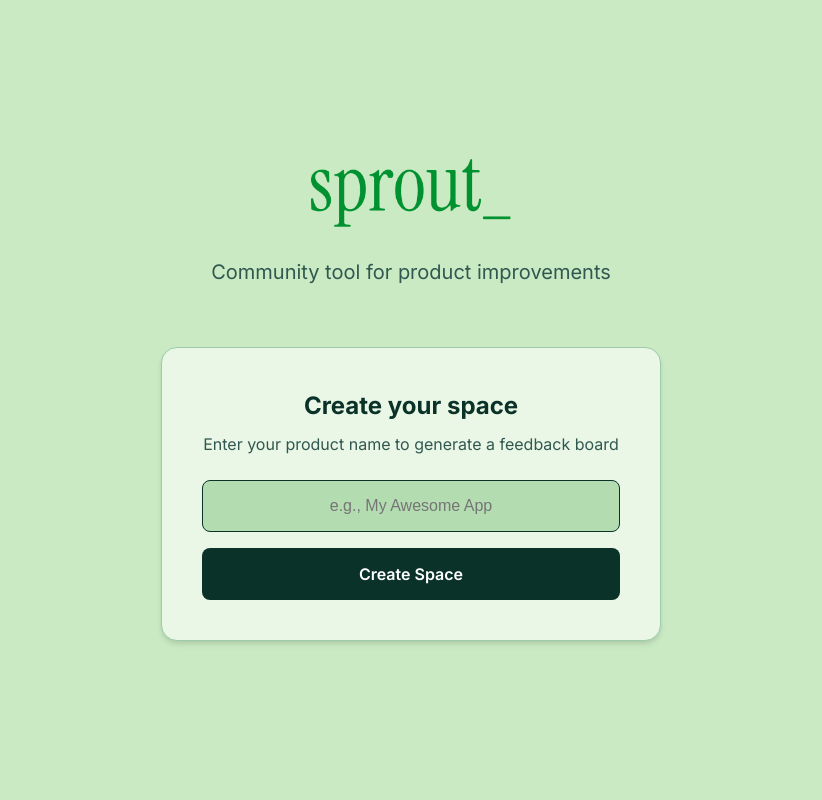
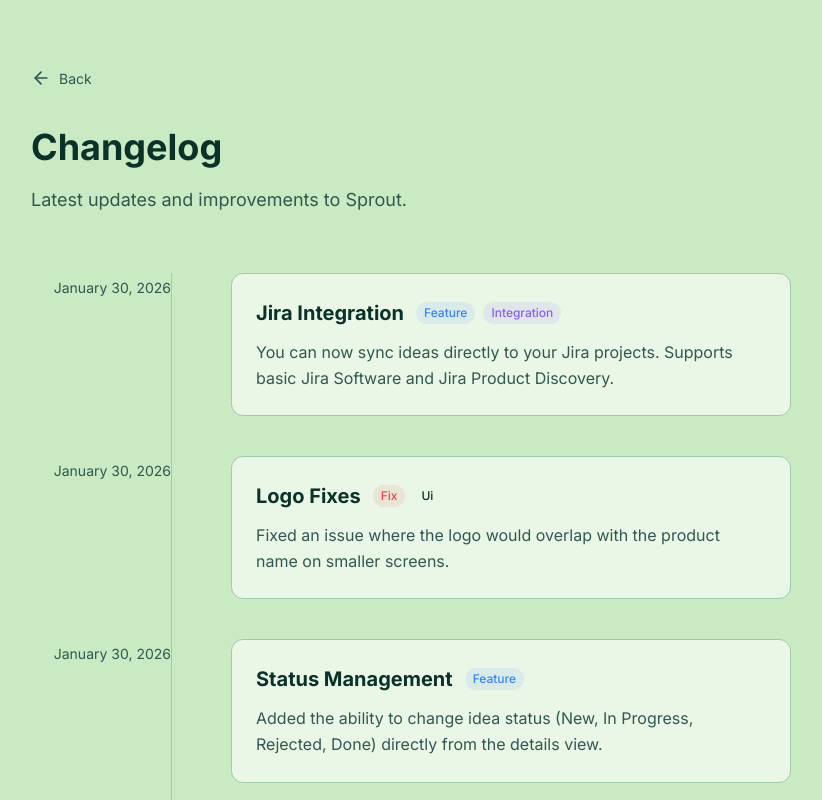
Before and after one commit to nikisiagit/sprout, a React (Vite) app: page /changelog in a window 1280 px wide. Before the commit this address led to /. Shown: the top 800 px of the page, without its empty margins (229-1051 px from the left). Built offline with nearby package versions, Linux system fonts and the light colour scheme.

Commit message:
Add new features: signup flow, changelog, confetti, custom icons

```diff
--- a/index.html
+++ b/index.html
@@ -1,13 +1,16 @@
 <!doctype html>
 <html lang="en">
+
 <head>
   <meta charset="UTF-8" />
-    <link rel="icon" type="image/svg+xml" href="/vite.svg" />
+  <link rel="icon" type="image/png" href="/favicon.png" />
   <meta name="viewport" content="width=device-width, initial-scale=1.0" />
   <title>Sprout</title>
 </head>
+
 <body>
   <div id="root"></div>
   <script type="module" src="/src/main.tsx"></script>
 </body>
+
 </html>
--- a/package.json
+++ b/package.json
@@ -10,6 +10,7 @@
     "preview": "vite preview"
   },
   "dependencies": {
+    "canvas-confetti": "^1.9.4",
     "date-fns": "^4.1.0",
     "lucide-react": "^0.563.0",
     "react": "^19.2.0",
@@ -19,6 +20,7 @@
   "devDependencies": {
     "@cloudflare/workers-types": "^4.20260130.0",
     "@eslint/js": "^9.39.1",
+    "@types/canvas-confetti": "^1.9.0",
     "@types/node": "^24.10.1",
     "@types/react": "^19.2.5",
     "@types/react-dom": "^19.2.3",
--- a/src/App.tsx
+++ b/src/App.tsx
@@ -1,6 +1,8 @@
 import { BrowserRouter, Routes, Route, Navigate } from 'react-router-dom';
 import { LandingPage } from './pages/LandingPage';
 import { BoardPage } from './pages/BoardPage';
+import { SignUpPage } from './pages/SignUpPage';
+import { ChangelogPage } from './pages/ChangelogPage';
 import './App.css';
 import './pages/LandingPage.css';
 import './pages/BoardPage.css';
@@ -10,7 +12,9 @@ function App() {
     <BrowserRouter>
       <Routes>
         <Route path="/" element={<LandingPage />} />
+        <Route path="/signup" element={<SignUpPage />} />
         <Route path="/space/:slug" element={<BoardPage />} />
+        <Route path="/changelog" element={<ChangelogPage />} />
         <Route path="*" element={<Navigate to="/" replace />} />
       </Routes>
     </BrowserRouter>
--- /dev/null
+++ b/src/lib/confetti.ts
@@ -0,0 +1,30 @@
+import confetti from 'canvas-confetti';
+
+export function fireConfetti() {
+    const duration = 3 * 1000;
+    const animationEnd = Date.now() + duration;
+    const defaults = { startVelocity: 30, spread: 360, ticks: 60, zIndex: 0 };
+
+    const random = (min: number, max: number) => Math.random() * (max - min) + min;
+
+    const interval: any = setInterval(function () {
+        const timeLeft = animationEnd - Date.now();
+
+        if (timeLeft <= 0) {
+            return clearInterval(interval);
+        }
+
+        const particleCount = 50 * (timeLeft / duration);
+
+        confetti({
+            ...defaults,
+            particleCount,
+            origin: { x: random(0.1, 0.3), y: Math.random() - 0.2 }
+        });
+        confetti({
+            ...defaults,
+            particleCount,
+            origin: { x: random(0.7, 0.9), y: Math.random() - 0.2 }
+        });
+    }, 250);
+}
--- /dev/null
+++ b/src/pages/ChangelogPage.css
@@ -0,0 +1,150 @@
+.changelog-container {
+    max-width: 800px;
+    margin: 0 auto;
+    padding: 60px 20px;
+    min-height: 100vh;
+}
+
+.changelog-header {
+    margin-bottom: 60px;
+}
+
+.changelog-header h1 {
+    font-size: 36px;
+    font-weight: 800;
+    margin-bottom: 12px;
+    color: var(--text-primary);
+}
+
+.changelog-header p {
+    font-size: 18px;
+    color: var(--text-secondary);
+}
+
+.back-btn {
+    display: flex;
+    align-items: center;
+    gap: 8px;
+    margin-bottom: 24px;
+    color: var(--text-secondary);
+    font-size: 14px;
+    padding: 8px 0;
+    transition: color 0.2s;
+}
+
+.back-btn:hover {
+    color: var(--text-primary);
+}
+
+.changelog-list {
+    display: flex;
+    flex-direction: column;
+    gap: 40px;
+    position: relative;
+}
+
+.changelog-list::before {
+    content: '';
+    position: absolute;
+    left: 140px;
+    top: 0;
+    bottom: 0;
+    width: 1px;
+    background-color: var(--border-color);
+}
+
+.changelog-item {
+    display: flex;
+    gap: 60px;
+}
+
+.changelog-date {
+    width: 140px;
+    text-align: right;
+    font-size: 14px;
+    color: var(--text-secondary);
+    padding-top: 4px;
+    flex-shrink: 0;
+}
+
+.changelog-content {
+    flex: 1;
+    background-color: var(--bg-card);
+    padding: 24px;
+    border-radius: var(--radius-md);
+    border: 1px solid var(--border-color);
+}
+
+.changelog-title-row {
+    display: flex;
+    align-items: center;
+    gap: 12px;
+    margin-bottom: 12px;
+    flex-wrap: wrap;
+}
+
+.changelog-content h2 {
+    font-size: 20px;
+    color: var(--text-primary);
+    margin: 0;
+}
+
+.tags {
+    display: flex;
+    gap: 8px;
+}
+
+.tag {
+    font-size: 12px;
+    padding: 2px 8px;
+    border-radius: 12px;
+    font-weight: 500;
+    text-transform: capitalize;
+}
+
+.tag-feature {
+    background-color: rgba(59, 130, 246, 0.1);
+    color: #3b82f6;
+}
+
+.tag-fix {
+    background-color: rgba(239, 68, 68, 0.1);
+    color: #ef4444;
+}
+
+.tag-integration {
+    background-color: rgba(139, 92, 246, 0.1);
+    color: #8b5cf6;
+}
+
+.tag-infrastructure {
+    background-color: rgba(107, 114, 128, 0.1);
+    color: #9ca3af;
+}
+
+.tag-release {
+    background-color: rgba(16, 185, 129, 0.1);
+    color: #10b981;
+}
+
+.changelog-content p {
+    color: var(--text-secondary);
+    line-height: 1.6;
+}
+
+@media (max-width: 768px) {
+    .changelog-list::before {
+        display: none;
+    }
+
+    .changelog-item {
+        flex-direction: column;
+        gap: 12px;
+    }
+
+    .changelog-date {
+        text-align: left;
+        width: 100%;
+        padding-top: 0;
+    }
+}
--- /dev/null
+++ b/src/pages/ChangelogPage.tsx
@@ -0,0 +1,79 @@
+import { useNavigate } from 'react-router-dom';
+import { ArrowLeft } from 'lucide-react';
+import type { ChangelogItem } from '../types/extra';
+import './ChangelogPage.css';
+
+export function ChangelogPage() {
+    const navigate = useNavigate();
+
+    const changes: ChangelogItem[] = [
+        {
+            id: '5',
+            date: '2026-01-30',
+            title: 'Jira Integration',
+            description: 'You can now sync ideas directly to your Jira projects. Supports basic Jira Software and Jira Product Discovery.',
+            tags: ['feature', 'integration']
+        },
+        {
+            id: '4',
+            date: '2026-01-30',
+            title: 'Logo Fixes',
+            description: 'Fixed an issue where the logo would overlap with the product name on smaller screens.',
+            tags: ['fix', 'ui']
+        },
+        {
+            id: '3',
+            date: '2026-01-30',
+            title: 'Status Management',
+            description: 'Added the ability to change idea status (New, In Progress, Rejected, Done) directly from the details view.',
+            tags: ['feature']
+        },
+        {
+            id: '2',
+            date: '2026-01-29',
+            title: 'Cloudflare D1 Migration',
+            description: 'Migrated the database layer from Supabase to Cloudflare D1 for better performance and edge compatibility.',
+            tags: ['infrastructure']
+        },
+        {
+            id: '1',
+            date: '2026-01-28',
+            title: 'Initial Launch',
+            description: 'Sprout is live! Create spaces, submit ideas, vote, and comment.',
+            tags: ['release']
+        }
+    ];
+
+    return (
+        <div className="changelog-container">
+            <header className="changelog-header">
+                <button onClick={() => navigate(-1)} className="back-btn">
+                    <ArrowLeft size={20} /> Back
+                </button>
+                <h1>Changelog</h1>
+                <p>Latest updates and improvements to Sprout.</p>
+            </header>
+
+            <div className="changelog-list">
+                {changes.map(item => (
+                    <div key={item.id} className="changelog-item">
+                        <div className="changelog-date">
+                            {new Date(item.date).toLocaleDateString('en-US', { month: 'long', day: 'numeric', year: 'numeric' })}
+                        </div>
+                        <div className="changelog-content">
+                            <div className="changelog-title-row">
+                                <h2>{item.title}</h2>
+                                <div className="tags">
+                                    {item.tags.map(tag => (
+                                        <span key={tag} className={`tag tag-${tag}`}>{tag}</span>
+                                    ))}
+                                </div>
+                            </div>
+                            <p>{item.description}</p>
+                        </div>
+                    </div>
+                ))}
+            </div>
+        </div>
+    );
+}
--- a/src/pages/LandingPage.tsx
+++ b/src/pages/LandingPage.tsx
@@ -12,7 +12,11 @@ export function LandingPage() {
 
         // Create a URL-friendly slug
         const slug = productName.toLowerCase().replace(/[^a-z0-9]+/g, '-').replace(/(^-|-$)/g, '');
-        navigate(`/space/${slug}`);
+
+        // Store pending space info
+        localStorage.setItem('pendingSpace', JSON.stringify({ name: productName, slug }));
+
+        navigate('/signup');
     };
 
     return (
--- /dev/null
+++ b/src/pages/SignUpPage.tsx
@@ -0,0 +1,67 @@
+import { useNavigate } from 'react-router-dom';
+import { useState } from 'react';
+import logo from '../assets/sprout-wordmark.png';
+import { fireConfetti } from '../lib/confetti';
+
+export function SignUpPage() {
+    const [email, setEmail] = useState('');
+    const [password, setPassword] = useState('');
+    const navigate = useNavigate();
+
+    const handleSignUp = (e: React.FormEvent) => {
+        e.preventDefault();
+        // In a real app, we would register the user via API
+        // For now, we simulate success
+
+        // Retrieve pending space creation from local storage or state if we had it
+        const pendingSpace = localStorage.getItem('pendingSpace');
+
+        if (pendingSpace) {
+            const { slug } = JSON.parse(pendingSpace);
+            fireConfetti();
+            localStorage.removeItem('pendingSpace');
+            navigate(`/space/${slug}`);
+        } else {
+            navigate('/');
+        }
+    };
+
+    return (
+        <div className="landing-container">
+            <div className="landing-content">
+                <div className="logo-section">
+                    <div className="logo-icon">
+                        <img src={logo} alt="Sprout" style={{ width: '150px', height: 'auto' }} />
+                    </div>
+                </div>
+
+                <form onSubmit={handleSignUp} className="create-space-form">
+                    <h2>Almost there!</h2>
+                    <p className="form-helper">Create an account to manage your space.</p>
+
+                    <div className="input-group">
+                        <input
+                            type="email"
+                            placeholder="Email"
+                            value={email}
+                            onChange={(e) => setEmail(e.target.value)}
+                            className="space-input"
+                            required
+                        />
+                        <input
+                            type="password"
+                            placeholder="Password"
+                            value={password}
+                            onChange={(e) => setPassword(e.target.value)}
+                            className="space-input"
+                            required
+                        />
+                        <button type="submit" className="create-btn">
+                            Sign Up & Launch
+                        </button>
+                    </div>
+                </form>
+            </div>
+        </div>
+    );
+}
--- /dev/null
+++ b/src/types/extra.ts
@@ -0,0 +1,17 @@
+export interface Space {
+    id: string;
+    slug: string;
+    name: string;
+    logo_url?: string; // Optional custom logo
+    icon?: string; // Optional emoji/icon
+    owner_id: string; // Link to User
+    created_at: string;
+}
+
+export interface ChangelogItem {
+    id: string;
+    date: string;
+    title: string;
+    description: string;
+    tags: string[];
+}
```
Also changed, not shown: src/components/IdeaDetailModal.tsx (+8 -3 lines), public/favicon.png (added), 1 other file (tests, documents, lock files or other folders). Lines whose indentation alone changed are shown as unchanged.
